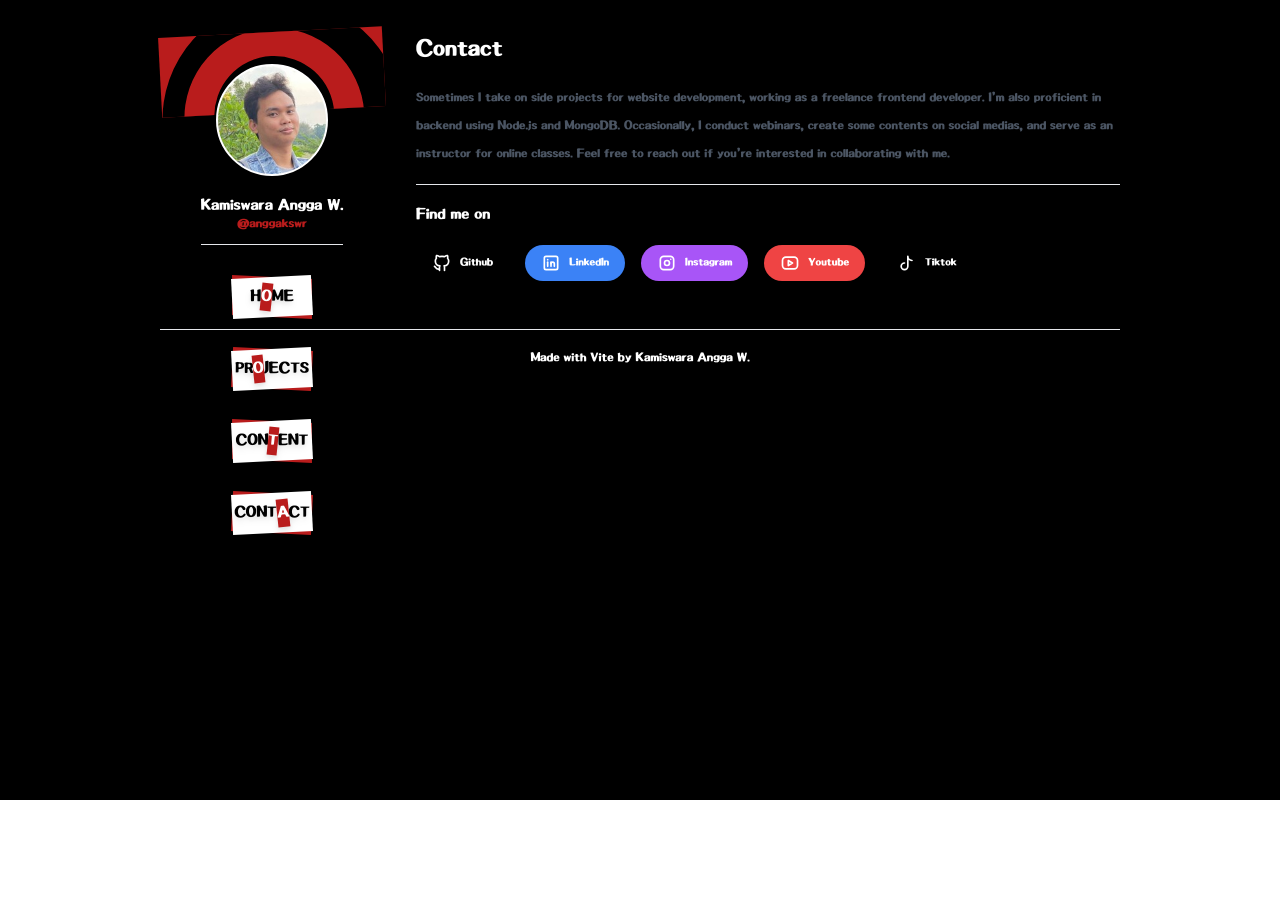
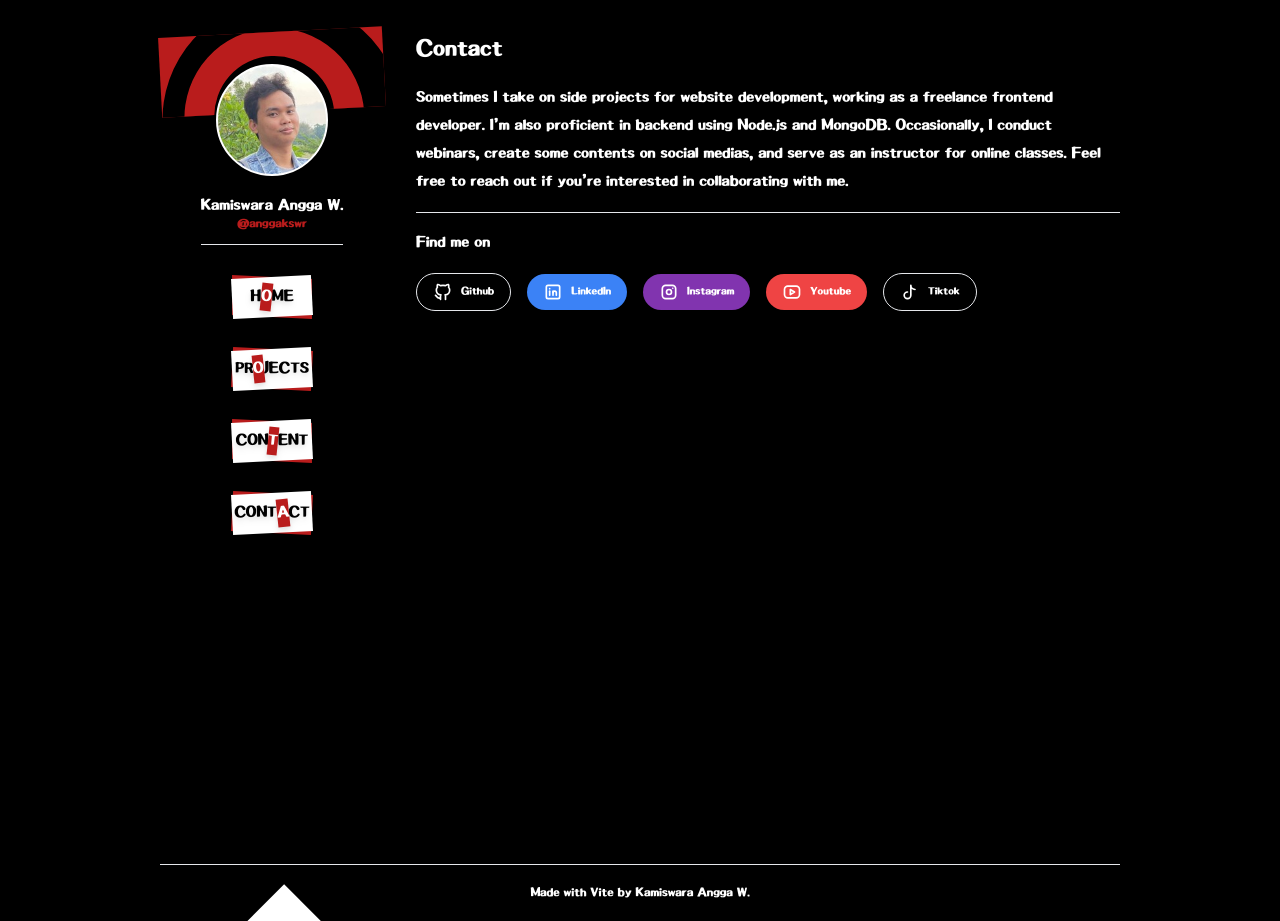
Before and after one commit to anggakswr/anggakswr.github.io, a React (Vite) app: page /contact in a window 1280 px wide. Before the commit the page ends 800 px from the top, so only its background shows below. Built offline with nearby package versions, Linux system fonts and the light colour scheme.

Commit message:
feat: p5 design for all pages

```diff
--- a/src/components/content/CustomVideo.tsx
+++ b/src/components/content/CustomVideo.tsx
@@ -11,7 +11,7 @@ const CustomVideo = ({ oVideo }: { oVideo: IVideo }) => {
       {/* img */}
       <a
         href={oVideo.sLink}
-        className="mb-2"
+        className="mb-2 hover:opacity-80"
         target="_blank"
         rel="noopener noreferrer"
       >
@@ -22,14 +22,14 @@ const CustomVideo = ({ oVideo }: { oVideo: IVideo }) => {
       <div>
         <a
           href={oVideo.sLink}
-          className="text-sm block mb-1"
+          className="text-lg leading-4 block mb-1"
           target="_blank"
           rel="noopener noreferrer"
         >
           {oVideo.sTitle}
         </a>
 
-        <p className="text-xs text-gray-500">{oVideo.sDesc}</p>
+        <p className="text-red-700">{oVideo.sDesc}</p>
       </div>
     </div>
   );
--- a/src/components/content/Writing.tsx
+++ b/src/components/content/Writing.tsx
@@ -7,7 +7,7 @@ const Writing = ({ oWriting }: { oWriting: IWriting }) => {
       {/* img */}
       <a
         href={oWriting.url}
-        className="mb-2"
+        className="block mb-2 hover:opacity-80"
         target="_blank"
         rel="noopener noreferrer"
       >
@@ -22,14 +22,14 @@ const Writing = ({ oWriting }: { oWriting: IWriting }) => {
       <div>
         <a
           href={oWriting.url}
-          className="text-sm block mb-1"
+          className="text-lg leading-4 block mb-1"
           target="_blank"
           rel="noopener noreferrer"
         >
           {oWriting.title}
         </a>
 
-        <p className="text-xs text-gray-500">
+        <p className="text-red-700">
           {dayjs(oWriting.published_at).format("MMM D, YYYY")}
         </p>
       </div>
--- a/src/pages/Contact.tsx
+++ b/src/pages/Contact.tsx
@@ -8,10 +8,10 @@ import {
 
 const Contact = () => {
   return (
-    <div>
+    <div className="min-h-screen">
       <h1 className="text-3xl font-medium mb-4">Contact</h1>
 
-      <p className="leading-6 md:leading-7 mb-4 text-sm md:text-base text-gray-600">
+      <p className="leading-6 md:leading-7 mb-4 text-lg md:text-xl">
         Sometimes I take on side projects for website development, working as a
         freelance frontend developer. I'm also proficient in backend using
         Node.js and MongoDB. Occasionally, I conduct webinars, create some
@@ -30,7 +30,9 @@ const Contact = () => {
           href={oSocial.sLink}
           target="_blank"
           rel="noopener noreferrer"
-          className={`inline-block py-2 px-4 shadow mr-4 mb-4 rounded-full text-white ${oSocial.sCSSColor}`}
+          className={`hover:opacity-80 inline-block py-2 px-4 shadow mr-4 mb-4 rounded-full text-white ${
+            oSocial.sCSSColor
+          } ${oSocial.sCSSColor === "bg-black" ? "border" : ""}`}
         >
           <span className="box-equal gap-x-2">
             <span className="text-xl">{oSocial.sImg}</span>
@@ -60,7 +62,7 @@ const aSocials = [
     sImg: <TbBrandInstagram />,
     sText: "Instagram",
     sLink: "https://www.instagram.com/anggakswr/",
-    sCSSColor: "bg-purple-500",
+    sCSSColor: "bg-[#8134AF]",
   },
   {
     sImg: <TbBrandYoutube />,
--- a/src/pages/Content.tsx
+++ b/src/pages/Content.tsx
@@ -26,7 +26,7 @@ const Content = () => {
     <div>
       <h1 className="text-3xl font-medium mb-4">Content</h1>
 
-      <p className="leading-6 md:leading-7 mb-4 text-sm md:text-base text-gray-600">
+      <p className="leading-6 md:leading-7 mb-4 text-lg md:text-xl">
         Embarking on a journey through the realms of technology, unraveling the
         secrets of code documentation, and embracing the art of perpetual
         creation.
```
